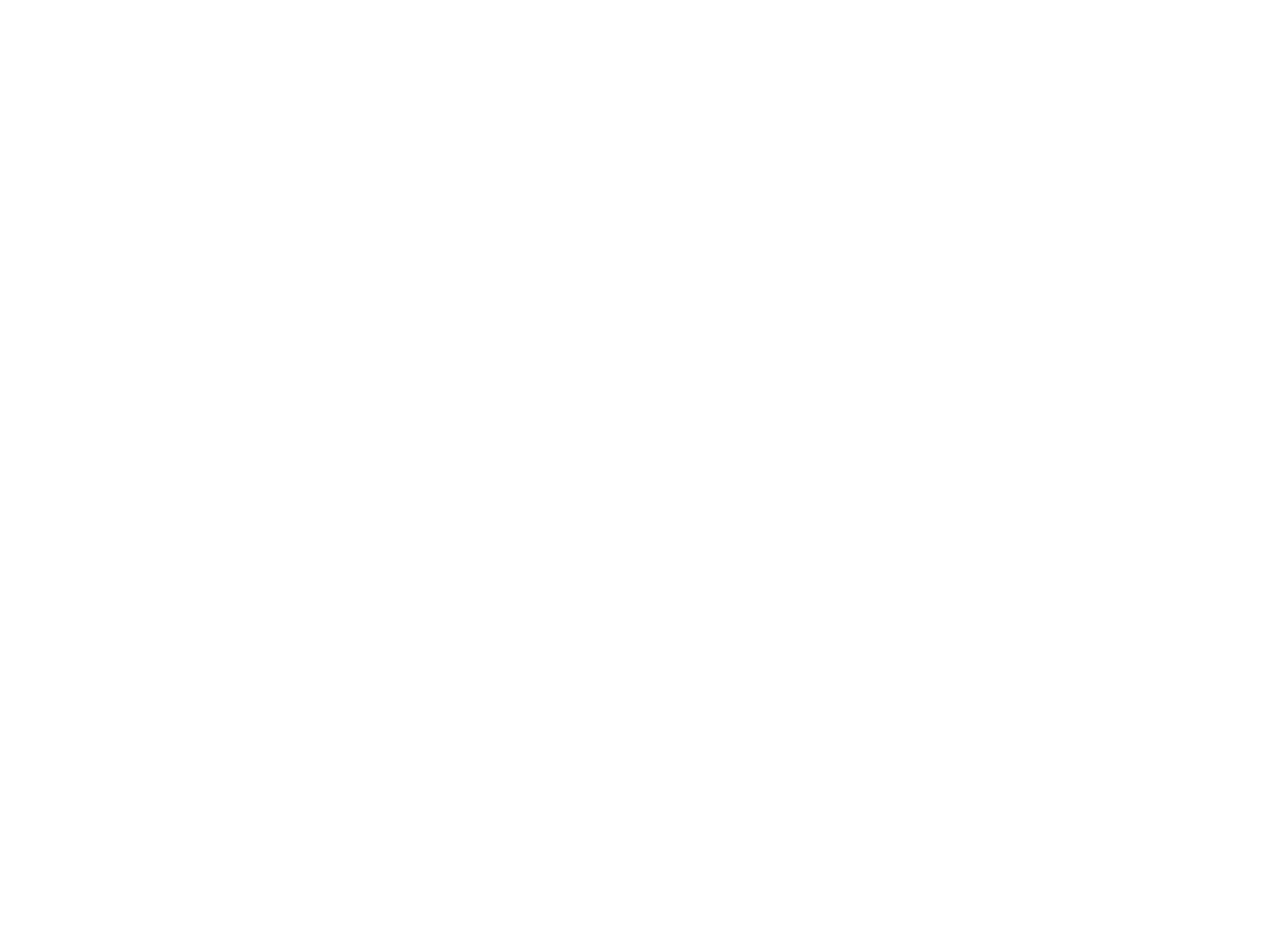
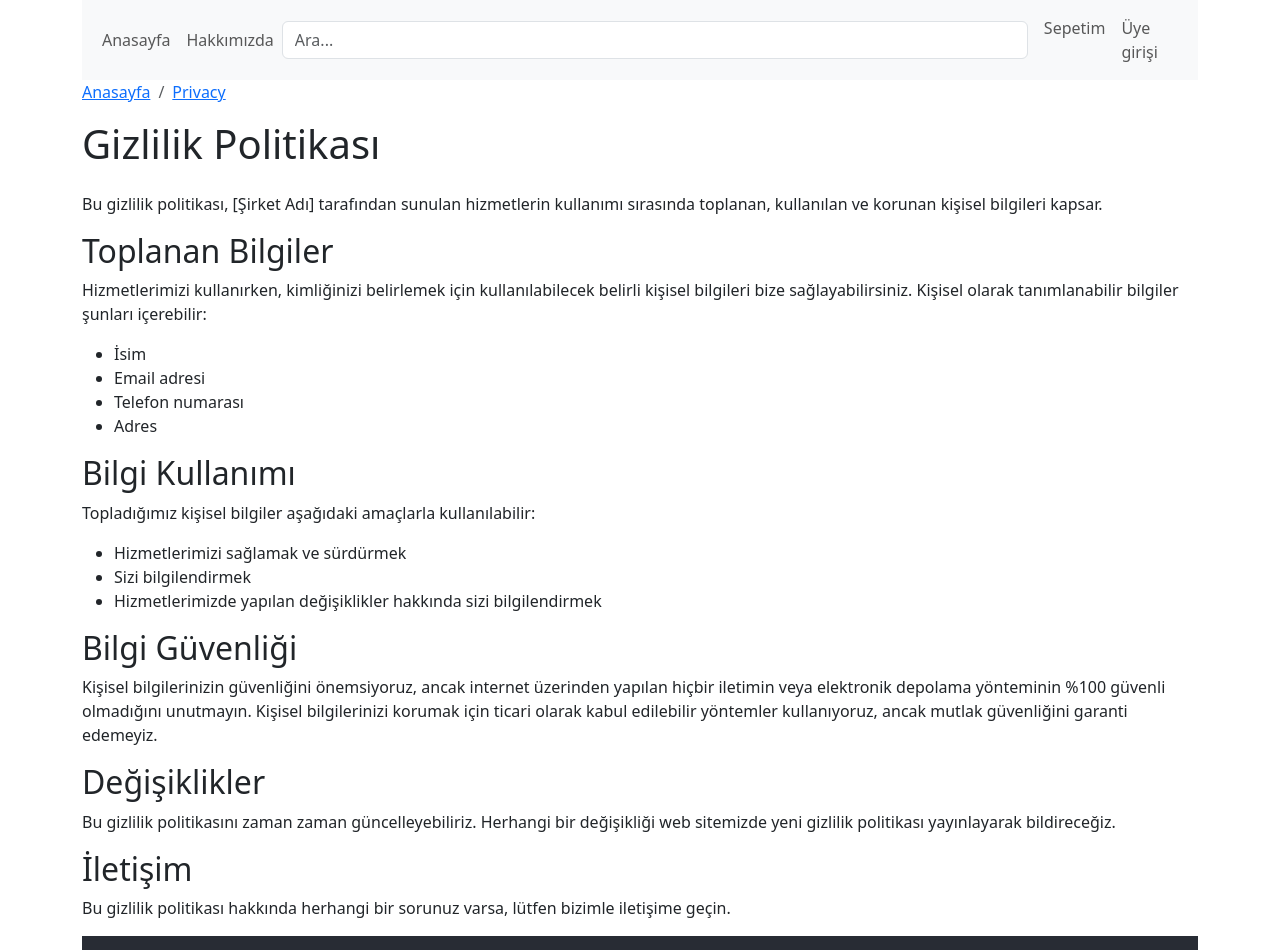
Before and after one commit to AKamci/EcommerceReactApp, a React (Vite) app: page /privacy in a window 1280 px wide. Before the commit this address had no page. Shown: the top 950 px of the page. Before the commit the page ends 800 px from the top, so only its background shows below. Built offline with nearby package versions, Linux system fonts and the light colour scheme.

Commit message:
BreadC. Updated.

```diff
--- /dev/null
+++ b/src/components/pages/ContactUsPage.tsx
@@ -0,0 +1,34 @@
+import Page from '../shared/Page';
+import Navbar from '../shared/Navbar';
+import BreadCrumb from '../shared/BreadCrumb';
+import Footer from '../shared/Footer';
+
+const ContactUsPage = () => {
+	return (
+		<Page>
+			<Page.Header>
+				<Navbar />
+			</Page.Header>
+			<Page.BreadCrumb>
+				<BreadCrumb />
+			</Page.BreadCrumb>
+			<Page.Main fullPage>
+            <div>
+            <div className="mb-3">
+                <label htmlFor="exampleFormControlInput1" className="form-label">Email address</label>
+                <input type="email" className="form-control" id="exampleFormControlInput1" placeholder="name@example.com" />
+            </div>
+            <div className="mb-3">
+                <label htmlFor="exampleFormControlTextarea1" className="form-label">Sorunlarınız</label>
+                <textarea className="form-control" id="exampleFormControlTextarea1"></textarea>
+            </div>
+            </div>
+			</Page.Main>
+			<Page.Footer>
+				<Footer />
+			</Page.Footer>
+		</Page>
+	);
+};
+
+export default ContactUsPage;
--- /dev/null
+++ b/src/components/pages/PrivacyPolicyPage.tsx
@@ -0,0 +1,60 @@
+import Page from '../shared/Page';
+import Navbar from '../shared/Navbar';
+import BreadCrumb from '../shared/BreadCrumb';
+import Footer from '../shared/Footer';
+
+const PrivacyPolicyPage = () => {
+	return (
+		<Page>
+			<Page.Header>
+				<Navbar />
+			</Page.Header>
+			<Page.BreadCrumb>
+				<BreadCrumb />
+			</Page.BreadCrumb>
+			<Page.Main fullPage>
+            <h1 className="mb-4">Gizlilik Politikası</h1>
+            <p>
+                Bu gizlilik politikası, [Şirket Adı] tarafından sunulan hizmetlerin kullanımı sırasında toplanan, kullanılan ve korunan kişisel bilgileri kapsar.
+            </p>
+            <h2>Toplanan Bilgiler</h2>
+            <p>
+                Hizmetlerimizi kullanırken, kimliğinizi belirlemek için kullanılabilecek belirli kişisel bilgileri bize sağlayabilirsiniz. Kişisel olarak tanımlanabilir bilgiler şunları içerebilir:
+            </p>
+            <ul>
+                <li>İsim</li>
+                <li>Email adresi</li>
+                <li>Telefon numarası</li>
+                <li>Adres</li>
+            </ul>
+            <h2>Bilgi Kullanımı</h2>
+            <p>
+                Topladığımız kişisel bilgiler aşağıdaki amaçlarla kullanılabilir:
+            </p>
+            <ul>
+                <li>Hizmetlerimizi sağlamak ve sürdürmek</li>
+                <li>Sizi bilgilendirmek</li>
+                <li>Hizmetlerimizde yapılan değişiklikler hakkında sizi bilgilendirmek</li>
+            </ul>
+            <h2>Bilgi Güvenliği</h2>
+            <p>
+                Kişisel bilgilerinizin güvenliğini önemsiyoruz, ancak internet üzerinden yapılan hiçbir iletimin veya elektronik depolama yönteminin %100 güvenli olmadığını unutmayın. Kişisel bilgilerinizi korumak için ticari olarak kabul edilebilir yöntemler kullanıyoruz, ancak mutlak güvenliğini garanti edemeyiz.
+            </p>
+            <h2>Değişiklikler</h2>
+            <p>
+                Bu gizlilik politikasını zaman zaman güncelleyebiliriz. Herhangi bir değişikliği web sitemizde yeni gizlilik politikası yayınlayarak bildireceğiz.
+            </p>
+            <h2>İletişim</h2>
+            <p>
+                Bu gizlilik politikası hakkında herhangi bir sorunuz varsa, lütfen bizimle iletişime geçin.
+            </p>
+
+			</Page.Main>
+			<Page.Footer>
+				<Footer />
+			</Page.Footer>
+		</Page>
+	);
+};
+
+export default PrivacyPolicyPage;
--- /dev/null
+++ b/src/components/pages/TermsOfServicePage.tsx
@@ -0,0 +1,52 @@
+import Page from '../shared/Page';
+import Navbar from '../shared/Navbar';
+import BreadCrumb from '../shared/BreadCrumb';
+import Footer from '../shared/Footer';
+
+const TermsOfServicePage = () => {
+	return (
+		<Page>
+			<Page.Header>
+				<Navbar />
+			</Page.Header>
+			<Page.BreadCrumb>
+				<BreadCrumb />
+			</Page.BreadCrumb>
+			<Page.Main fullPage>
+            <h1 className="mb-4">Hizmet Şartları</h1>
+            <p>
+                Bu hizmet şartları, [Şirket Adı] tarafından sunulan hizmetlerin kullanımıyla ilgili şart ve koşulları belirler.
+            </p>
+            <h2>Kullanım Koşulları</h2>
+            <p>
+                Hizmetlerimizi kullanarak, bu şart ve koşulları kabul etmiş olursunuz. Bu şartları kabul etmiyorsanız, hizmetlerimizi kullanmamalısınız.
+            </p>
+            <h2>Hizmet Değişiklikleri</h2>
+            <p>
+                [Şirket Adı], hizmetlerini herhangi bir zamanda bildirimde bulunmaksızın değiştirme veya sona erdirme hakkını saklı tutar.
+            </p>
+            <h2>Sorumluluk Reddi</h2>
+            <p>
+                Hizmetlerimiz "olduğu gibi" ve "mevcut olduğu şekilde" sunulmaktadır. [Şirket Adı], hizmetlerin kesintisiz veya hatasız olacağını garanti etmez.
+            </p>
+            <h2>Fikri Mülkiyet</h2>
+            <p>
+                Hizmetlerimizde yer alan tüm içerik ve materyaller, [Şirket Adı]'nın mülkiyetindedir ve telif haklarıyla korunmaktadır.
+            </p>
+            <h2>Değişiklikler</h2>
+            <p>
+                Bu hizmet şartlarını zaman zaman güncelleyebiliriz. Herhangi bir değişikliği web sitemizde yeni hizmet şartları yayınlayarak bildireceğiz.
+            </p>
+            <h2>İletişim</h2>
+            <p>
+                Bu hizmet şartları hakkında herhangi bir sorunuz varsa, lütfen bizimle iletişime geçin.
+            </p>
+			</Page.Main>
+			<Page.Footer>
+				<Footer />
+			</Page.Footer>
+		</Page>
+	);
+};
+
+export default TermsOfServicePage;
--- a/src/components/product/Product.tsx
+++ b/src/components/product/Product.tsx
@@ -3,6 +3,7 @@
 import { faLiraSign } from '@fortawesome/free-solid-svg-icons';
 import { addToCart } from '../pages/CartPage';
 import { NavLink } from 'react-router-dom';
+import { faTurkishLiraSign } from '@fortawesome/free-solid-svg-icons/faTurkishLiraSign';
 
 const Product = (props: { product: ProductDto }) => {
 	console.log('Product is rendered.');
@@ -23,7 +24,7 @@
 				<div className='card-body'>
 					<h5 className='card-title'>{props.product.name}</h5>
 					<h6 className='card-subtitle mb-2 text-body-secondary'>
-						{props.product.price} <FontAwesomeIcon icon={faLiraSign} />
+						{props.product.price} <FontAwesomeIcon icon={faTurkishLiraSign} />
 					</h6>
 					<p className='card-text'>{props.product.description}</p>
 					<a className='btn btn-primary' onClick={handleAddToCart}>
--- a/src/components/shared/BreadCrumb.tsx
+++ b/src/components/shared/BreadCrumb.tsx
@@ -1,7 +1,9 @@
-import { NavLink } from 'react-router-dom';
+import { NavLink, useLocation } from 'react-router-dom';
 
 const BreadCrumb = () => {
+	const location = useLocation();
 	console.log('BreadCrumb is rendered.');
+
 	return (
 		<nav aria-label='breadcrumb'>
 			<ol className='breadcrumb'>
@@ -11,11 +13,9 @@
 					</NavLink>
 				</li>
 				<li className='breadcrumb-item'>
-					<NavLink to='/kategoriler'>Kategoriler</NavLink>
+					<NavLink to='/'>{location.pathname.replace('/','').charAt(0).toUpperCase()}{location.pathname.slice(2)} </NavLink>
 				</li>
-				<li className='breadcrumb-item active' aria-current='page'>
-					Toys
-				</li>
+
 			</ol>
 		</nav>
 	);
--- a/src/infrastructure/Routers/Routers.tsx
+++ b/src/infrastructure/Routers/Routers.tsx
@@ -3,6 +3,9 @@
 import AboutUs from '../../components/pages/AboutUsPage';
 import CartPage from '../../components/pages/CartPage';
 import ProductPage from '../../components/pages/ProductPage';
+import PrivacyPolicyPage from '../../components/pages/PrivacyPolicyPage';
+import TermsOfServicePage from '../../components/pages/TermsOfServicePage';
+import ContactUsPage from '../../components/pages/ContactUsPage';
 
 const Routers = () => {
 	console.log('Routers is rendered.');
@@ -13,6 +16,10 @@
 				<Route path='/about' element={<AboutUs />} />
 				<Route path='/cart' element={<CartPage />} />
 				<Route path='/ürün/:id' element={<ProductPage />} />
+				<Route path='/privacy' element={<PrivacyPolicyPage />} />
+				<Route path='/terms' element={<TermsOfServicePage />} />
+				<Route path='/contact' element={<ContactUsPage />} />
+
 			</Routes>
 		</BrowserRouter>
 	);
```
